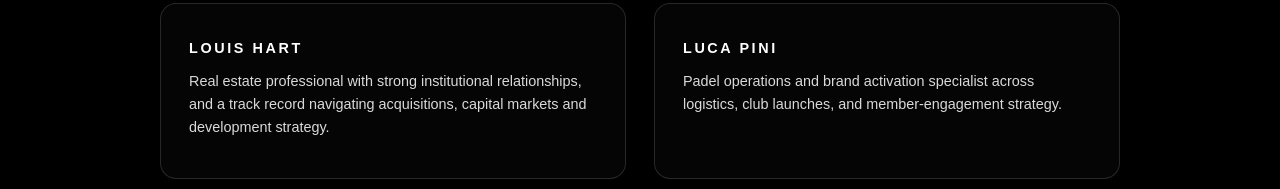
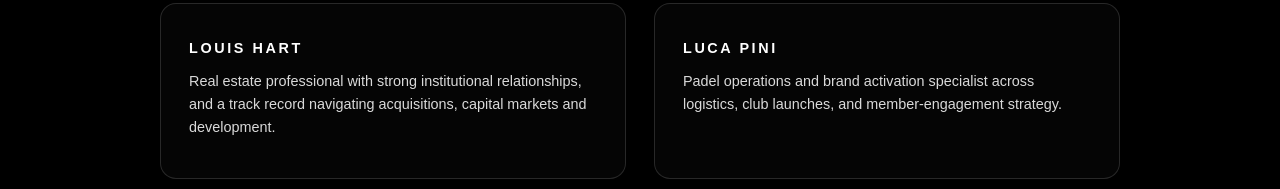
Before and after one commit to NickCoding122/Courtier, a Next.js app: page /founders in a window 1280 px wide. Shown: the part 278-467 px from the top of the page. Built offline with nearby package versions, Linux system fonts and the light colour scheme; a web font is replaced by a local one.

Commit message:
Revise Louis Hart's description for clarity
Updated the description of Louis Hart's professional background.

```diff
--- a/app/founders/page.tsx
+++ b/app/founders/page.tsx
@@ -13,7 +13,7 @@ export default function FoundersPage() {
             <h2 className="founder-name">Louis Hart</h2>
             <p className="founder-text">
               Real estate professional with strong institutional relationships, and a track record
-              navigating acquisitions, capital markets and development strategy.
+              navigating acquisitions, capital markets and development.
             </p>
           </div>
 
```
